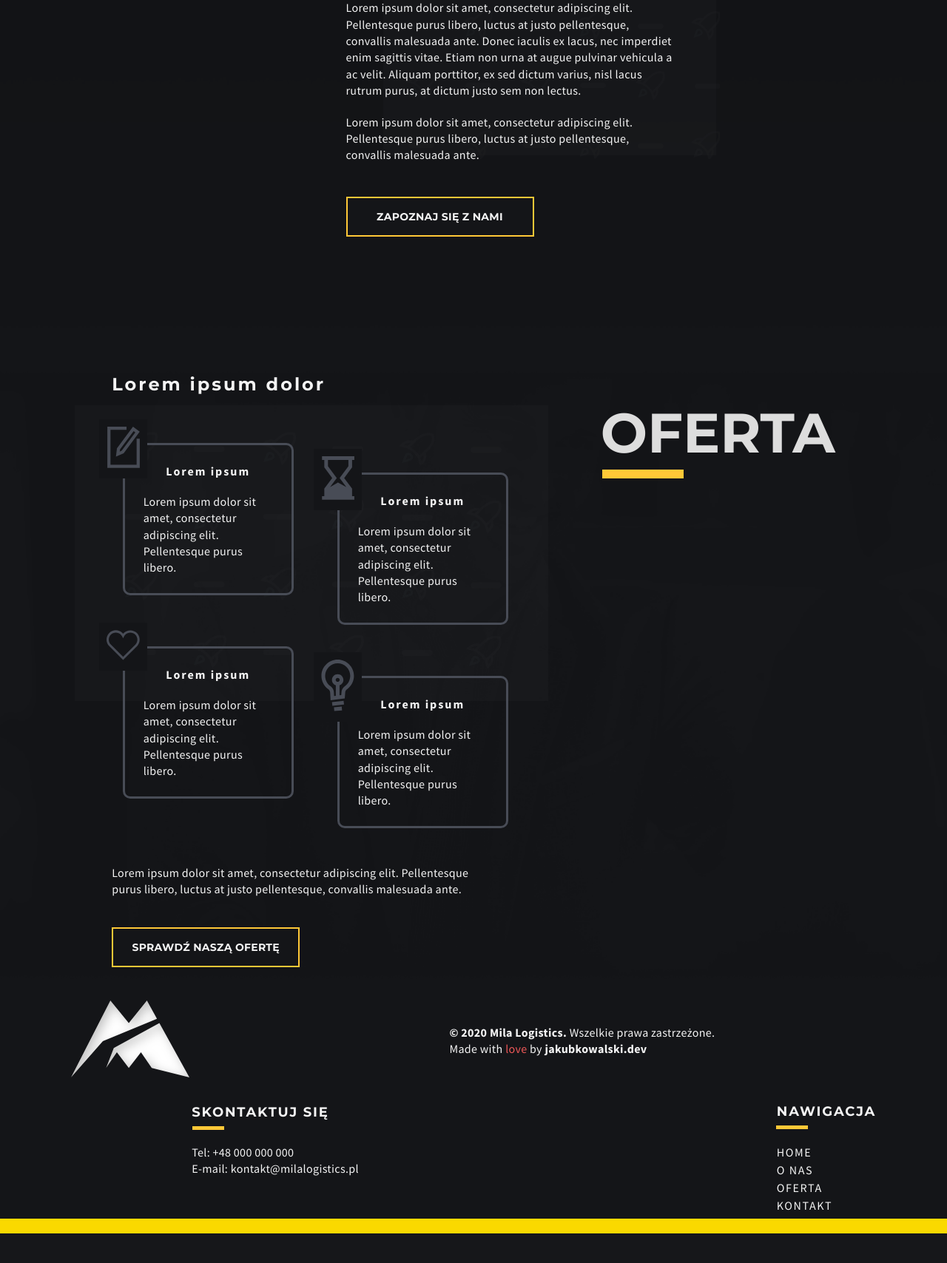
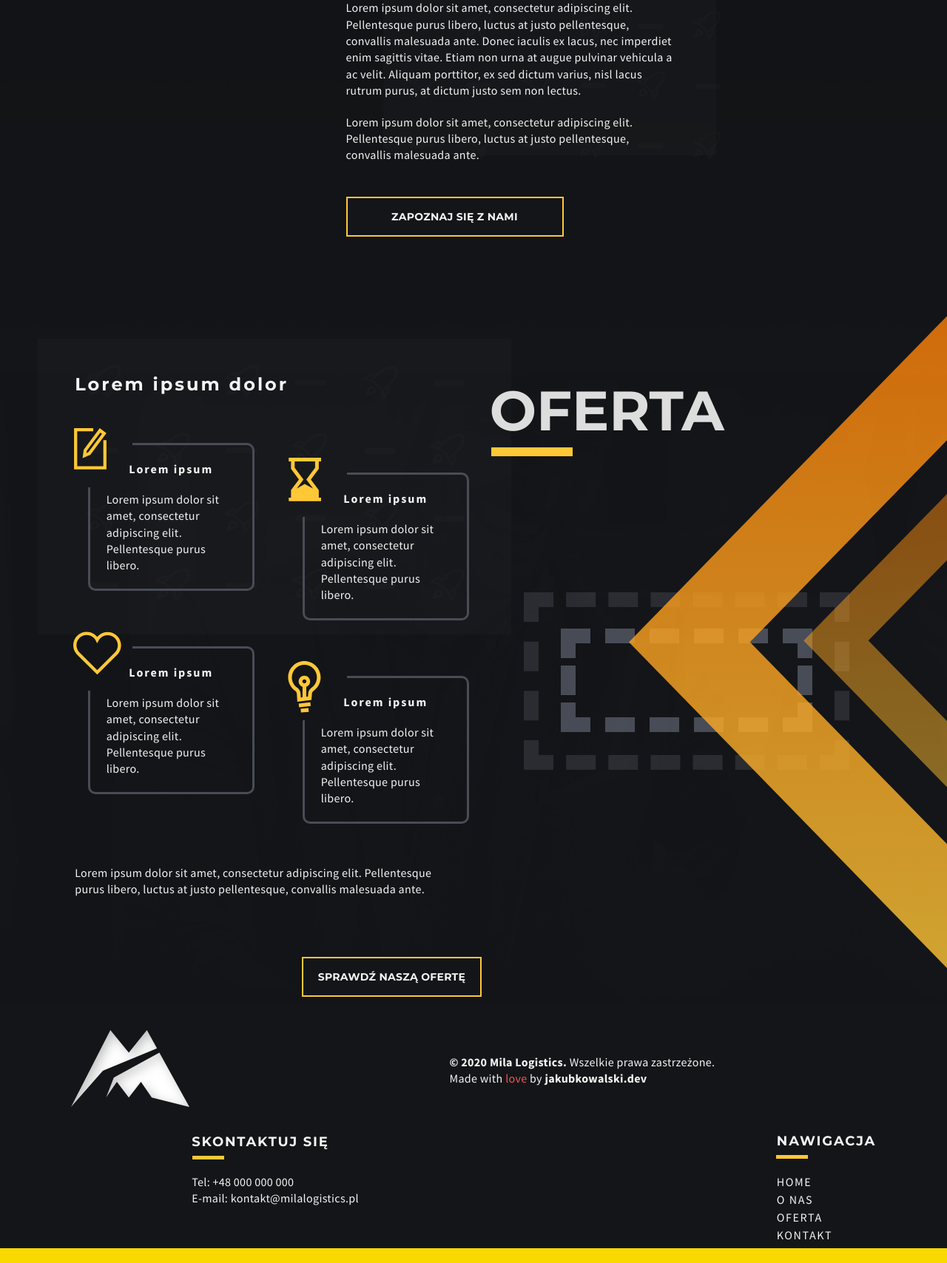
Before and after one commit to Nigtellios/milalogistics, a PHP site: page / in a window 1280 px wide. Shown: the part 1828-3536 px from the top of the page at 74% size. Before the commit the page ends 3496 px from the top, so only its background shows below. Run offline with PHP 8.4, Linux system fonts and the light colour scheme; some web fonts are replaced.

Commit message:
v0.04 - Home offer skeleton
Desktop - Home offer

```diff
--- a/css/style.css
+++ b/css/style.css
@@ -9,6 +9,7 @@
 .colours {
   color: #F4F4F4; /* Main Fonts */
   color: #FAD900; /* Secondary Fonts */
+  color: #FFC837; /* Second Orange */
   color: #141518; /* Main Background */
 }
 
@@ -40,6 +41,7 @@ body {
   flex-direction: column;
   justify-content: center;
   background: #141518;
+  overflow-x: hidden;
 }
 
 nav {
@@ -203,6 +205,17 @@ a:hover {
   text-align: center;
   letter-spacing: 0.02em;
   color: #F4F4F4;
+  padding: 0 20px 0 20px;
+}
+
+.button-wrap {
+  display: flex;
+  justify-content: flex-start;
+}
+
+.button-wrap--rev {
+  display: flex;
+  justify-content: flex-end;
 }
 
 .mini-nav {
@@ -554,12 +567,49 @@ a:hover {
 
 .offer__tile {
   display: block;
+  position: relative;
   max-width: 205px;
   max-height: 180px;
   padding: 10px;
   margin: 20px 0 0 0;
-  border: 3px solid #484C56;
-  border-radius: 10px;
+}
+
+.offer__tile::before {
+  content: '';
+  position: absolute;
+  top: 60px;
+  left: 0px;
+  right: 0px;
+  bottom: 0px;
+  border: solid 3px #484C56;
+  border-top: none;
+  border-radius: 0 0 10px 10px;
+}
+
+.offer__tile::after {
+  content: '';
+  position: absolute;
+  top: 0px;
+  left: 60px;
+  right: 0px;
+  bottom: 60px;
+  border: solid 3px #484C56;
+  border-left: none;
+  border-bottom: none;
+  border-radius: 0 10px 0 0;
+}
+
+.offer__tile:hover:before {
+  transition: 0.2s ease-in;
+  border-bottom: solid 3px  #FFC837;
+  border-left: solid 3px  #FFC837;
+  border-right: solid 3px  #FFC837;
+}
+
+.offer__tile:hover:after {
+  transition: 0.2s ease-in;
+  border-top: solid 3px  #FFC837;
+  border-right: solid 3px  #FFC837;
 }
 
 .offer__tile:nth-child(even) {
@@ -568,9 +618,12 @@ a:hover {
 
 .offer__tile-icon {
   position: absolute;
-  margin: -45px 0 0 -45px;
+  margin: -40px 0 0 -40px;
   padding: 10px;
-  background-color: #141518;
+}
+
+.offer__tile-icon > img:hover {
+  fill: #FFC837;
 }
 
 .offer__tile > h6 {
@@ -591,11 +644,71 @@ a:hover {
   content: "";
   position: absolute;
   width: 640px;
-  height: 400px;
-  margin: -800px 0 0 -50px;
+  height: 420px;
+  margin: -930px 0 0 -50px;
   background-image: url("../media/home-offer-rockets.svg");
   background-repeat: no-repeat;
   z-index: -1;
+}
+
+.offer__heading > h1{
+  margin: 50px 200px 0 0;
+}
+
+.offer__heading::before {
+  content: "";
+  width: 300px;
+  height: 100px;
+  position: absolute;
+  left: 0;
+  right: -45%;
+  margin: 390px auto 0 auto;
+  border: 20px dashed #484C56;
+  background: rgba(0,0,0, 0.0);
+  z-index: -1;
+}
+
+.offer__heading::after {
+  content: "";
+  position: absolute;
+  width: 400px;
+  height: 200px;
+  left: 0;
+  right: -45%;
+  margin: 200px auto 0 auto;
+  border: 20px dashed #2A2C31;
+  background: rgba(0,0,0, 0.0);
+  z-index: -2;
+}
+
+.triangles::before {
+  content: "";
+  width: 465px;
+  height: 895px;
+  right: 0;
+  margin: -180px -20px 0 0;
+  position: absolute;
+  background-image: url("../media/big-triangle.svg");
+  background-repeat: no-repeat;
+  background-position: center;
+  z-index: -1;
+}
+
+.triangles::after {
+  content: "";
+  width: 235px;
+  height: 475px;
+  right: 0;
+  margin: 28px -40px 0 0;
+  position: absolute;
+  background-image: url("../media/small-triangle.svg");
+  background-repeat: no-repeat;
+  background-position: center;
+  z-index: -1;
+}
+
+.wrapper__home-contact {
+  justify-content: flex-end;
 }
 
 /* Footer Styles */
--- a/index.html
+++ b/index.html
@@ -89,10 +89,11 @@
                   Lorem ipsum dolor sit amet, consectetur adipiscing elit. Pellentesque purus libero,
                   luctus at justo pellentesque, convallis malesuada ante.
                 </p>
+                <div class="offer__button-wrap">
                   <a class="button p--buttons" href="../about-us.html">
                     ZAPOZNAJ SIĘ Z NAMI
                   </a>
-
+                </div>
               </div>
             </div>
 
@@ -101,13 +102,9 @@
       </section> <!-- End of ABOUT US Section -->
 
       <section class="container-offer"> <!-- OFFER Section -->
-
         <div class="wrapper-2col w-85">
-
           <div class="offer__content">
-
             <h3>Lorem ipsum dolor</h3>
-
             <div class="offer__tiles-wrapper">
               <div class="offer__tile">
                 <i class="offer__tile-icon"><img src="../media/doc-icon-gray.svg" width="45px" height="45px"></i>
@@ -120,7 +117,7 @@
                 <p>Lorem ipsum dolor sit amet, consectetur adipiscing elit. Pellentesque purus libero.</p>
               </div>
               <div class="offer__tile">
-                <i class="offer__tile-icon"><img src="../media/heart-icon-gray.svg" width="45px" height="45px"></i>
+                <i class="offer__tile-icon"><img src="../media/heart-icon-gray.svg" width="65px" height="65px"></i>
                 <h6>Lorem ipsum</h6>
                 <p>Lorem ipsum dolor sit amet, consectetur adipiscing elit. Pellentesque purus libero.</p>
               </div>
@@ -130,7 +127,6 @@
                 <p>Lorem ipsum dolor sit amet, consectetur adipiscing elit. Pellentesque purus libero.</p>
               </div>
             </div>
-
             <div class="offer__content-desc">
               <p>
                 Lorem ipsum dolor sit amet, consectetur adipiscing elit. Pellentesque purus libero,
@@ -138,20 +134,22 @@
               </p>
             </div>
 
+            <div class="button-wrap--rev">
               <a class="button p--buttons" href="../about-us.html">
                 SPRAWDŹ NASZĄ OFERTĘ
               </a>
             </div>
+          </div>
 
           <div class="offer__heading">
             <h1 class="underline--left-section-offer heading">OFERTA</h1>
+            <div class="triangles"></div>
           </div>
         </div>
-
       </section> <!-- End of OFFER Section -->
 
       <section class="container-contact">
-        <div class="wrapper w-85">
+        <div class="wrapper wrapper__home-contact w-85">
           <div class="contact__form">
 
           </div>
```
Also changed, not shown: media/clep-icon-gray.svg, media/doc-icon-gray.svg, media/heart-icon-gray.svg, media/lightbulb-icon-gray.svg. Lines whose indentation alone changed are shown as unchanged.
